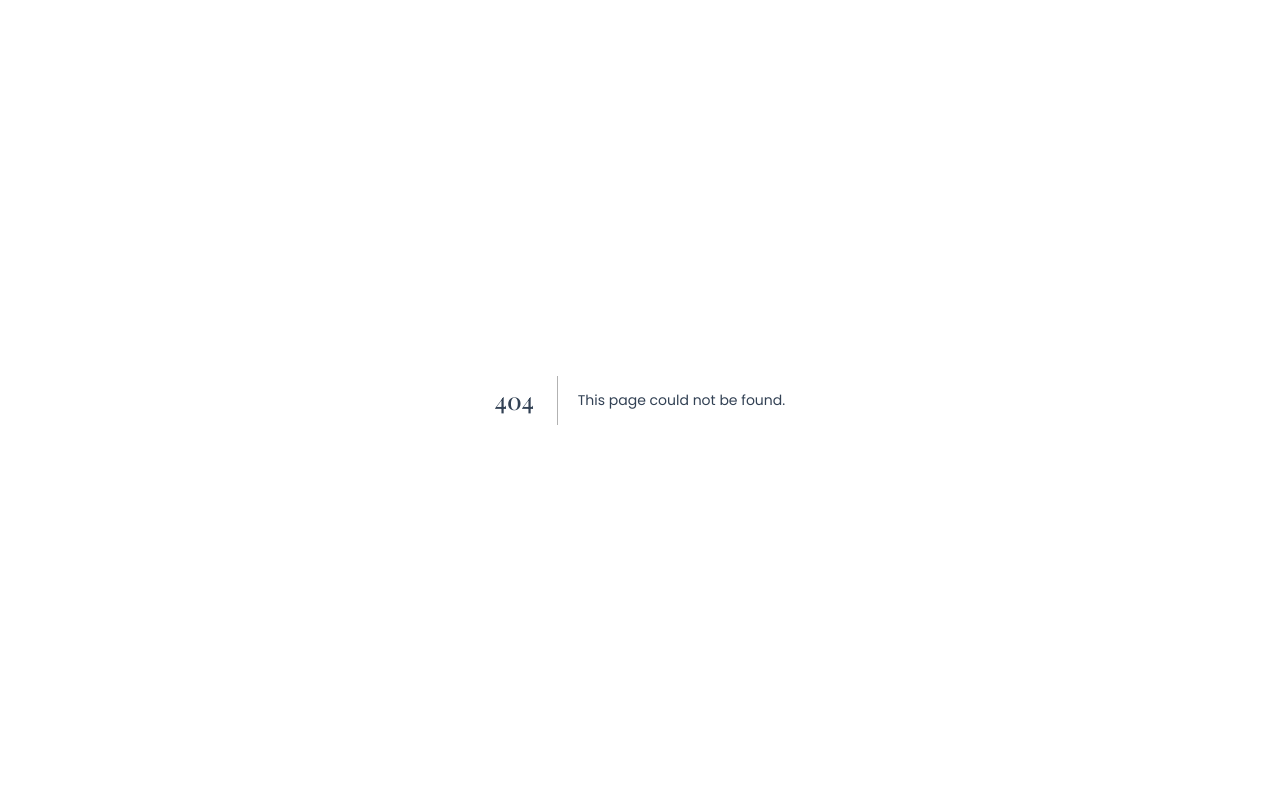
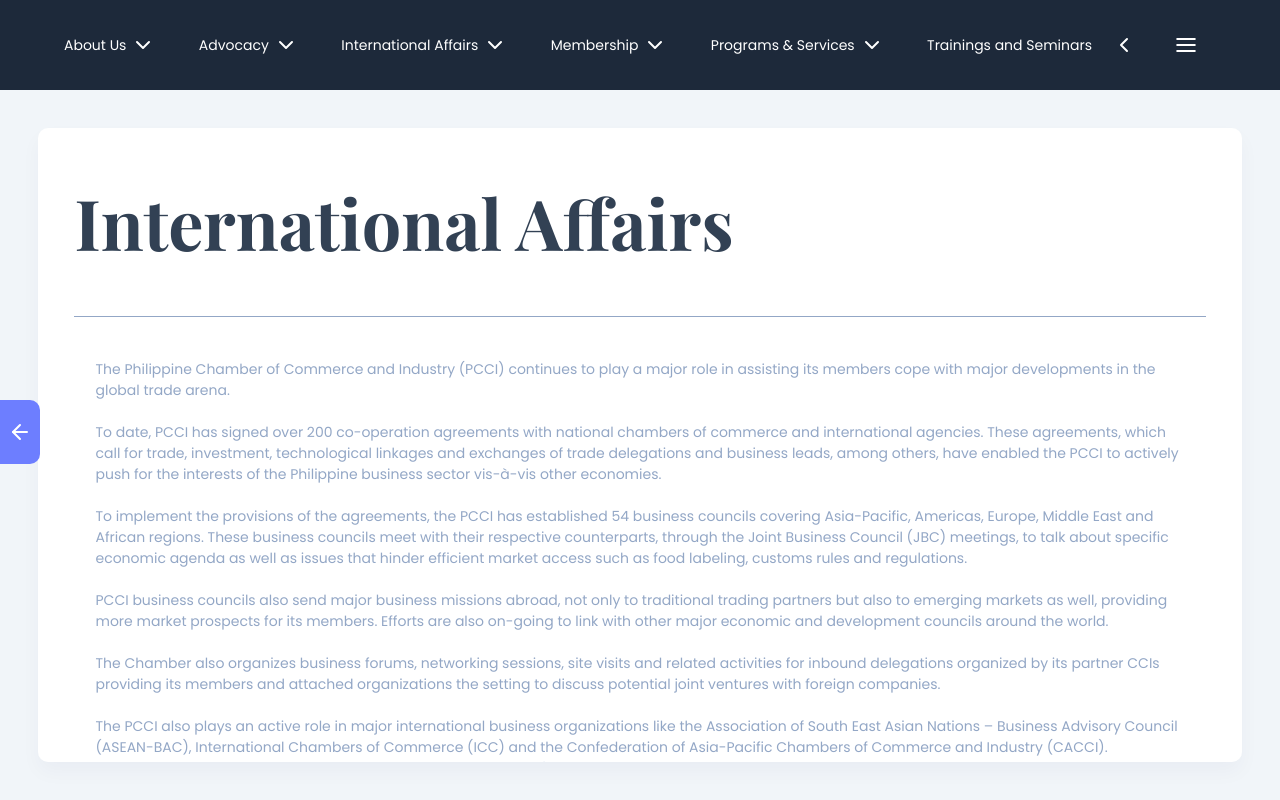
Before and after one commit to EMBToplogic/pcci-website, a Next.js app: page /international-affairs in a window 1280 px wide. Before the commit this address had no page. Built offline with nearby package versions, Linux system fonts and the light colour scheme; a web font is replaced by a local one.

Commit message:
Added international affairs page

```diff
--- /dev/null
+++ b/pages/international-affairs/index.js
@@ -0,0 +1,82 @@
+import React, { useState } from "react";
+
+// Components
+
+import Navbar from "../../components/Navbar";
+import Menu from "../../components/Menu";
+import Header from "../../components/Header";
+import BackButton from "../../components/BackButton";
+import Meta from "../../components/Meta";
+
+const InternationalAffairs = () => {
+  const [isMenuOpen, setIsMenuOpen] = useState(false);
+  return (
+    <>
+      <Meta title='International Affairs' />
+      <BackButton />
+      <Menu props={{ isMenuOpen, setIsMenuOpen }} />
+      <Navbar props={{ isMenuOpen, setIsMenuOpen }} />
+      <div className='subpage_container'>
+        <div className='subpage_inner_container'>
+          <Header title='International Affairs' />
+          <div className='subpage_paragraph_container'>
+            <div className='subpage_paragraph'>
+              The Philippine Chamber of Commerce and Industry (PCCI) continues
+              to play a major role in assisting its members cope with major
+              developments in the global trade arena.
+            </div>
+            <div className='subpage_paragraph'>
+              To date, PCCI has signed over 200 co-operation agreements with
+              national chambers of commerce and international agencies. These
+              agreements, which call for trade, investment, technological
+              linkages and exchanges of trade delegations and business leads,
+              among others, have enabled the PCCI to actively push for the
+              interests of the Philippine business sector vis-à-vis other
+              economies.
+            </div>
+            <div className='subpage_paragraph'>
+              To implement the provisions of the agreements, the PCCI has
+              established 54 business councils covering Asia-Pacific, Americas,
+              Europe, Middle East and African regions. These business councils
+              meet with their respective counterparts, through the Joint
+              Business Council (JBC) meetings, to talk about specific economic
+              agenda as well as issues that hinder efficient market access such
+              as food labeling, customs rules and regulations.
+            </div>
+            <div className='subpage_paragraph'>
+              PCCI business councils also send major business missions abroad,
+              not only to traditional trading partners but also to emerging
+              markets as well, providing more market prospects for its members.
+              Efforts are also on-going to link with other major economic and
+              development councils around the world.
+            </div>
+            <div className='subpage_paragraph'>
+              The Chamber also organizes business forums, networking sessions,
+              site visits and related activities for inbound delegations
+              organized by its partner CCIs providing its members and attached
+              organizations the setting to discuss potential joint ventures with
+              foreign companies.
+            </div>
+            <div className='subpage_paragraph'>
+              The PCCI also plays an active role in major international business
+              organizations like the Association of South East Asian Nations –
+              Business Advisory Council (ASEAN-BAC), International Chambers of
+              Commerce (ICC) and the Confederation of Asia-Pacific Chambers of
+              Commerce and Industry (CACCI). Participation in these
+              organizations further strengthens the PCCI's international
+              linkages and provides venues to engage its foreign partners in
+              tackling trade and investment cooperation issues.
+            </div>
+            <div className='subpage_paragraph'>
+              Serving as the PCCI’s primary coordinating group with the
+              international community, the International Affairs Committee is
+              headed by the following officers:
+            </div>
+          </div>
+        </div>
+      </div>
+    </>
+  );
+};
+
+export default InternationalAffairs;
```
Also changed, not shown: styles/international-affairs/InternationalAffairs.module.css (added).
